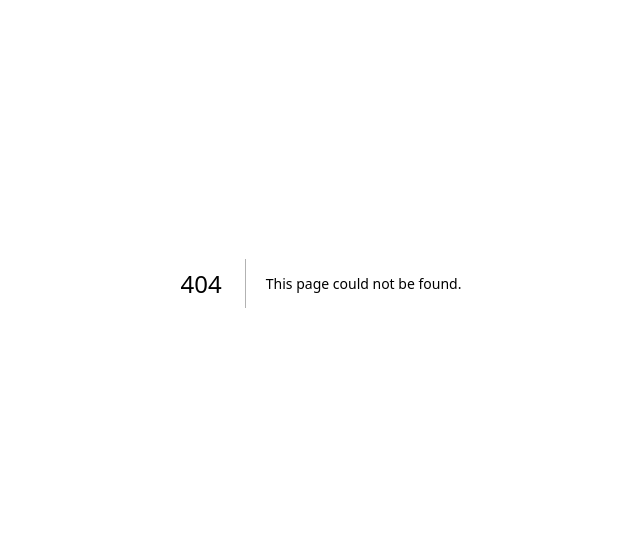
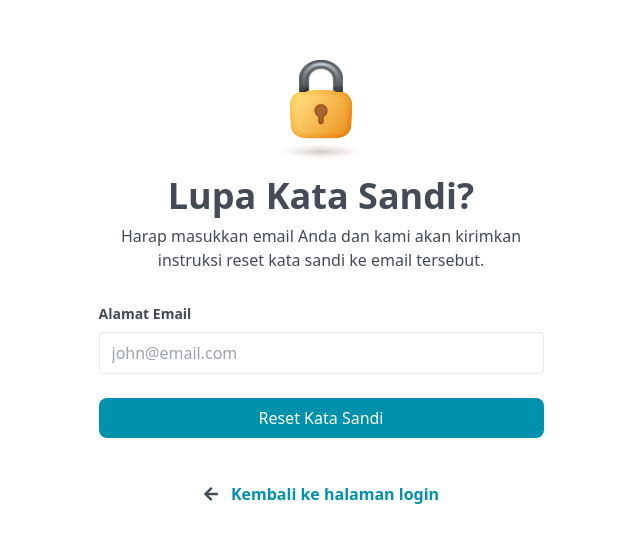
Before and after one commit to padiumkm/padiumkm, a Next.js app: page /forgot-password in a window 1280 px wide. Before the commit this address had no page. Shown: the part 117-660 px from the top of the page, without its empty margins (319-959 px from the left). Built offline with nearby package versions, Linux system fonts and the light colour scheme.

Commit message:
feat: forgot password page UI

```diff
--- a/package.json
+++ b/package.json
@@ -10,6 +10,7 @@
     "next": "latest",
     "react": "18.2.0",
     "react-dom": "18.2.0",
+    "react-hook-form": "^7.39.3",
     "react-redux": "^8.0.5"
   },
   "devDependencies": {
--- /dev/null
+++ b/pages/forgot-password.tsx
@@ -0,0 +1,99 @@
+import { NextPage } from "next";
+import Head from "next/head";
+import Image from "next/image";
+import Link from "next/link";
+import { useForm, SubmitHandler } from "react-hook-form";
+
+type FormValues = {
+  email: string;
+};
+
+const ForgotPassword: NextPage = () => {
+  const {
+    register,
+    formState: { errors },
+    handleSubmit,
+  } = useForm<FormValues>();
+
+  const onSubmit: SubmitHandler<FormValues> = (data) => {
+    console.log(data);
+  };
+
+  return (
+    <div className="w-full h-screen flex flex-col xl:justify-center items-center text-primaryText mt-10 xl:mt-0 mb-10 xl:mb-0">
+      <Head>
+        <title>Forgot Password | PaDi UMKM</title>
+      </Head>
+      <div className="flex flex-col justify-center items-center max-w-[445px] mx-10 xl:mx-10">
+        <div className="flex justify-center items-center mb-4">
+          <Image
+            src={"/padlock.svg"}
+            width={100}
+            height={100}
+            alt={"padlock"}
+            className="w-[100px] h-[100px]"
+          />
+        </div>
+        <h2 className="text-4xl font-bold mb-2">Lupa Kata Sandi?</h2>
+        <p className="text-base text-center mb-8">
+          Harap masukkan email Anda dan kami akan kirimkan instruksi reset kata
+          sandi ke email tersebut.
+        </p>
+        <form className="w-full" onSubmit={handleSubmit(onSubmit)}>
+          <div className="w-full space-y-2 mb-6">
+            <label
+              htmlFor="email"
+              className="block text-sm font-semibold text-primaryText"
+            >
+              Alamat Email
+            </label>
+            <input
+              {...register("email", {
+                required: true,
+                pattern: /^[a-z0-9]+@[a-z]+\.[a-z]{2,3}$/,
+              })}
+              name="email"
+              type="email"
+              placeholder="john@email.com"
+              className={`${
+                errors.email && "border-red-500"
+              } appearance-none border rounded w-full py-2 px-3 focus:outline-none`}
+            />
+            <span className="text-red-500 text-xs">
+              {errors.email?.type === "required" && "Email wajib diisi"}
+              {errors.email?.type === "pattern" && "Format email salah"}
+            </span>
+          </div>
+          <div className="w-full mb-6">
+            <button
+              className="w-full py-2 bg-primary text-white rounded-lg disabled:bg-tertiery disabled:text-gray-400 hover:bg-opacity-70"
+              disabled={errors.email ? true : false}
+            >
+              Reset Kata Sandi
+            </button>
+          </div>
+        </form>
+        <div className="pt-5">
+          <Link href={"/login"}>
+            <div className="cursor-pointer flex items-center justify-center space-x-3 w-auto hover:opacity-70">
+              <svg
+                stroke="currentColor"
+                fill="currentColor"
+                strokeWidth="0"
+                viewBox="0 0 448 512"
+                height="1em"
+                width="1em"
+                xmlns="http://www.w3.org/2000/svg"
+              >
+                <path d="M257.5 445.1l-22.2 22.2c-9.4 9.4-24.6 9.4-33.9 0L7 273c-9.4-9.4-9.4-24.6 0-33.9L201.4 44.7c9.4-9.4 24.6-9.4 33.9 0l22.2 22.2c9.5 9.5 9.3 25-.4 34.3L136.6 216H424c13.3 0 24 10.7 24 24v32c0 13.3-10.7 24-24 24H136.6l120.5 114.8c9.8 9.3 10 24.8.4 34.3z"></path>
+              </svg>
+              <p className="text-primary font-bold">Kembali ke halaman login</p>
+            </div>
+          </Link>
+        </div>
+      </div>
+    </div>
+  );
+};
+
+export default ForgotPassword;
```
Also changed, not shown: public/padlock.svg (added), 1 other file (tests, documents, lock files or other folders).
